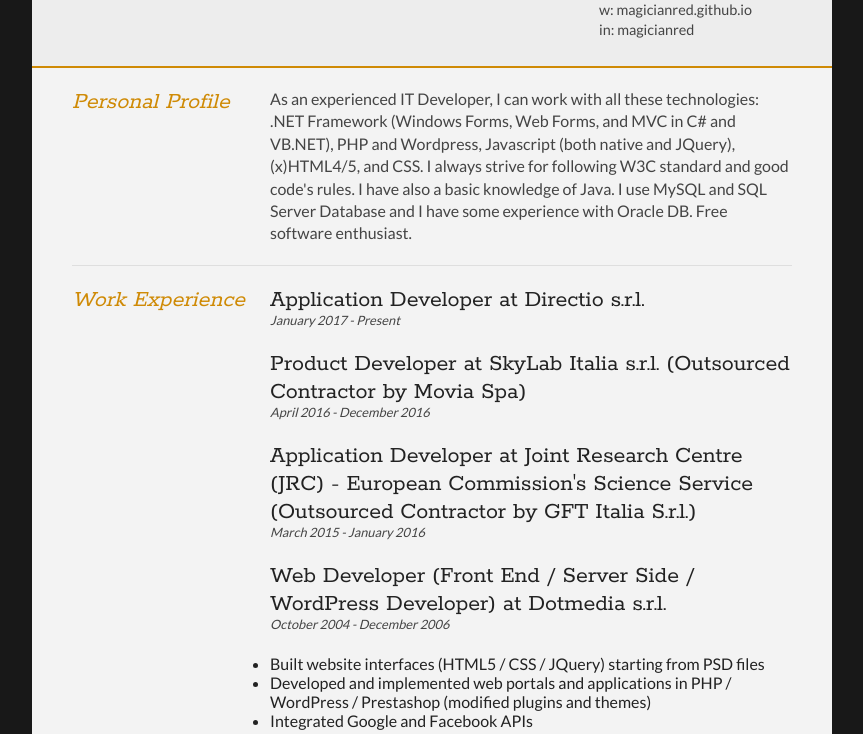
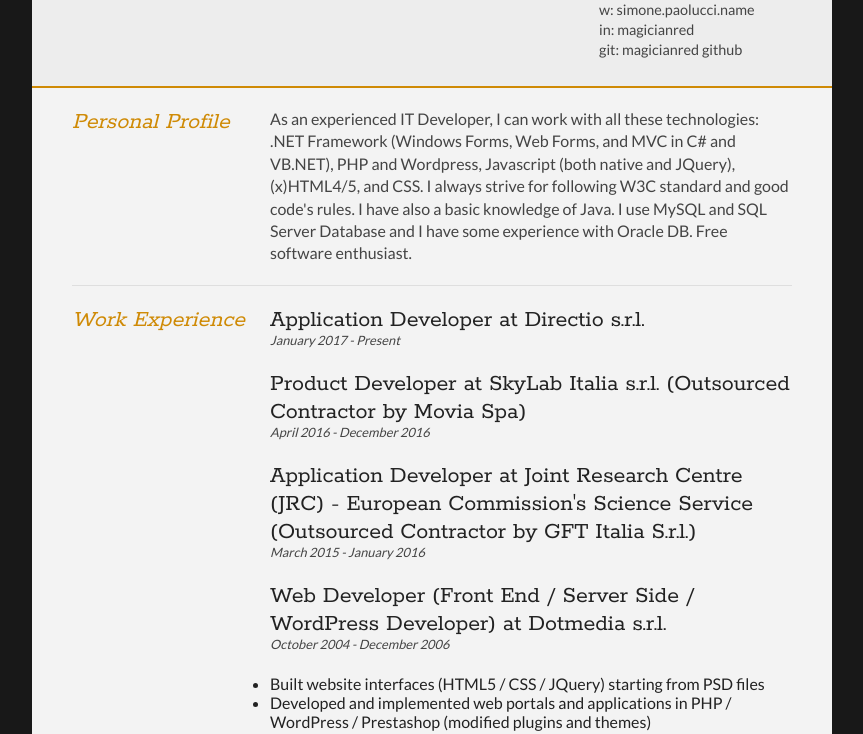
Before and after one commit to Magicianred/magicianred.github.io, a plain HTML site: page index.html in a window 1280 px wide. Shown: the part 152-886 px from the top of the page, without its empty margins (208-1071 px from the left). Drawn offline with Linux system fonts and the light colour scheme.

Commit message:
Update index.html
add link git hub

```diff
--- a/index.html
+++ b/index.html
@@ -29,8 +29,9 @@
 		<div id="contactDetails" class="quickFade delayFour">
 			<ul>
 				<li>e: <a href="mailto:simone.paolucci2@gmail.com" target="_blank">simone.paolucci2@gmail.com</a></li>
-				<li>w: <a href="https://magicianred.github.io">magicianred.github.io</a></li>
+				<li>w: <a href="http://simone.paolucci.name/">simone.paolucci.name</a></li>
 				<li>in: <a href="https://it.linkedin.com/in/magicianred">magicianred</a></li>
+				<li>git: <a href="https://github.com/Magicianred">magicianred github</a></li>
 			</ul>
 		</div>
 		<div class="clear"></div>
```
